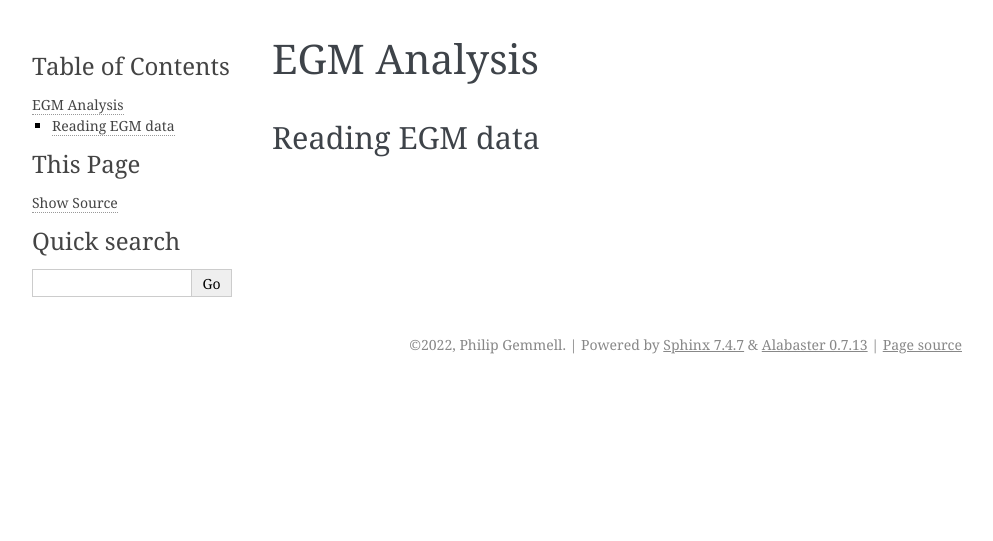
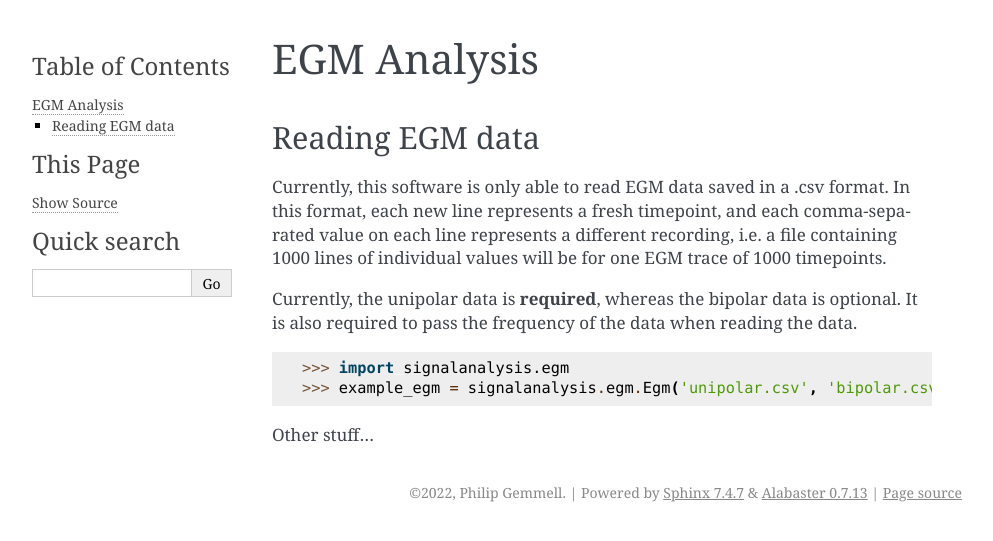
Before and after one commit to openep/signalanalysis, a Sphinx documentation site: the page built from docs/source/signalanalysis-egm.rst, in a window 1280 px wide. Shown: the top 541 px of the page, without its empty margins (148-1141 px from the left). Built offline with Sphinx 7.4.7, drawn with Linux system fonts in a browser that asks for light colours; pages that are not in the unit, such as notebooks, are missing from menus.

```diff
--- a/docs/source/index.rst
+++ b/docs/source/index.rst
@@ -15,7 +15,7 @@ Futher details of how to use these functions are in :doc:`usage`, with the finer
 function within the files themselves.
 
 .. toctree::
-   :maxdepth: 2
+   :maxdepth: 3
    :caption: Contents:
    :glob:
 
--- a/docs/source/signalanalysis-egm.rst
+++ b/docs/source/signalanalysis-egm.rst
@@ -6,3 +6,17 @@ EGM Analysis
 
 Reading EGM data
 ----------------
+
+Currently, this software is only able to read EGM data saved in a .csv format. In this format, each new line
+represents a fresh timepoint, and each comma-separated value on each line represents a different recording, i.e. a
+file containing 1000 lines of individual values will be for one EGM trace of 1000 timepoints.
+
+Currently, the unipolar data is **required**, whereas the bipolar data is optional. It is also required to pass the
+frequency of the data when reading the data.
+
+.. code-block:: python3
+
+    >>> import signalanalysis.egm
+    >>> example_egm = signalanalysis.egm.Egm('unipolar.csv', 'bipolar.csv', frequency=2034.5)
+
+Other stuff...
```
Also changed, not shown: docs/source/signalplot.rst (added, +8 -0 lines).
